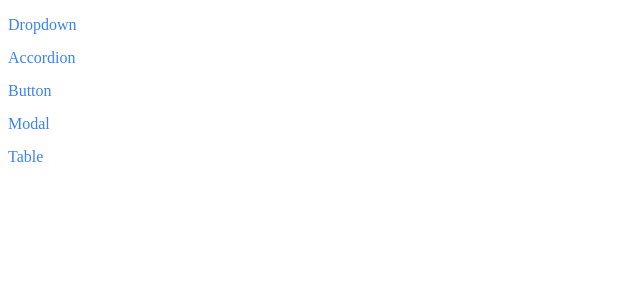
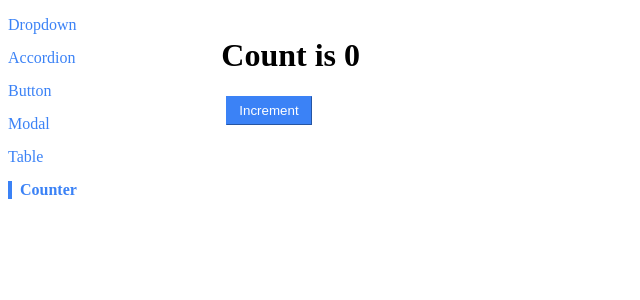
Before and after one commit to zzz-icy/comps, a React (Create React App) app: page /counter in a window 1280 px wide. Shown: the top 300 px of the page, without its empty margins (0-640 px from the left). Built offline with nearby package versions, Linux system fonts and the light colour scheme.

Commit message:
added custome hook useCounter

```diff
--- a/src/App.tsx
+++ b/src/App.tsx
@@ -7,6 +7,7 @@
 import Sidebar from "./components/Sidebar.tsx"
 import ModalPage from "./pages/ModalPage.tsx"
 import TablePage from "./pages/TablePage.tsx"
+import CounterPage from "./pages/CounterPage.tsx"
 
 function App() {
 	return (
@@ -28,6 +29,9 @@
 				<Route path={"/table"}>
 					<TablePage />
 				</Route>
+				<Route path={"/counter"}>
+					<CounterPage />
+				</Route>
 			</div>
 		</div>
 	)
--- a/src/components/Button.tsx
+++ b/src/components/Button.tsx
@@ -2,11 +2,16 @@
 type ButtonType = "primary" | "secondary" | "success" | "warning" | "danger"
 interface ButtonProps extends React.ButtonHTMLAttributes<HTMLButtonElement> {
 	children: any
-	variation: ButtonType
+	variation?: ButtonType
 	shapeStyle?: "outline" | "rounded"
 }
 
-function Button({ children, variation, shapeStyle, ...rest }: ButtonProps) {
+function Button({
+	children,
+	variation = "primary",
+	shapeStyle,
+	...rest
+}: ButtonProps) {
 	const getColorForType = (buttonType: ButtonType) => {
 		switch (buttonType) {
 			case "primary":
--- a/src/components/Sidebar.tsx
+++ b/src/components/Sidebar.tsx
@@ -8,6 +8,7 @@
 		{ label: "Button", path: "/button" },
 		{ label: "Modal", path: "/modal" },
 		{ label: "Table", path: "/table" },
+		{ label: "Counter", path: "/counter" },
 	]
 	const renderedLinks = () =>
 		links.map((link) => {
--- a/src/components/Table.css
+++ b/src/components/Table.css
@@ -15,6 +15,7 @@
 	padding: 12px;
 }
 
+/* for sortable table */
 .label-header {
 	cursor: pointer;
 }
--- /dev/null
+++ b/src/hooks/use-counter.ts
@@ -0,0 +1,16 @@
+import { useEffect, useState } from "react"
+
+function useCounter(initialCount) {
+	const [count, setCount] = useState<number>(initialCount)
+
+	useEffect(() => {
+		console.log(count)
+	}, [count])
+
+	const handleClick = () => {
+		setCount(count + 1)
+	}
+
+	return { count, handleClick }
+}
+export default useCounter
--- /dev/null
+++ b/src/pages/CounterPage.tsx
@@ -0,0 +1,15 @@
+import React from "react"
+import Button from "../components/Button.tsx"
+import useCounter from "../hooks/use-counter.ts"
+function CounterPage({ initialCount = 0 }) {
+	const { count, handleClick } = useCounter(initialCount)
+	return (
+		<div>
+			<h1>Count is {count}</h1>
+
+			<Button onClick={handleClick}>Increment</Button>
+		</div>
+	)
+}
+
+export default CounterPage
```
